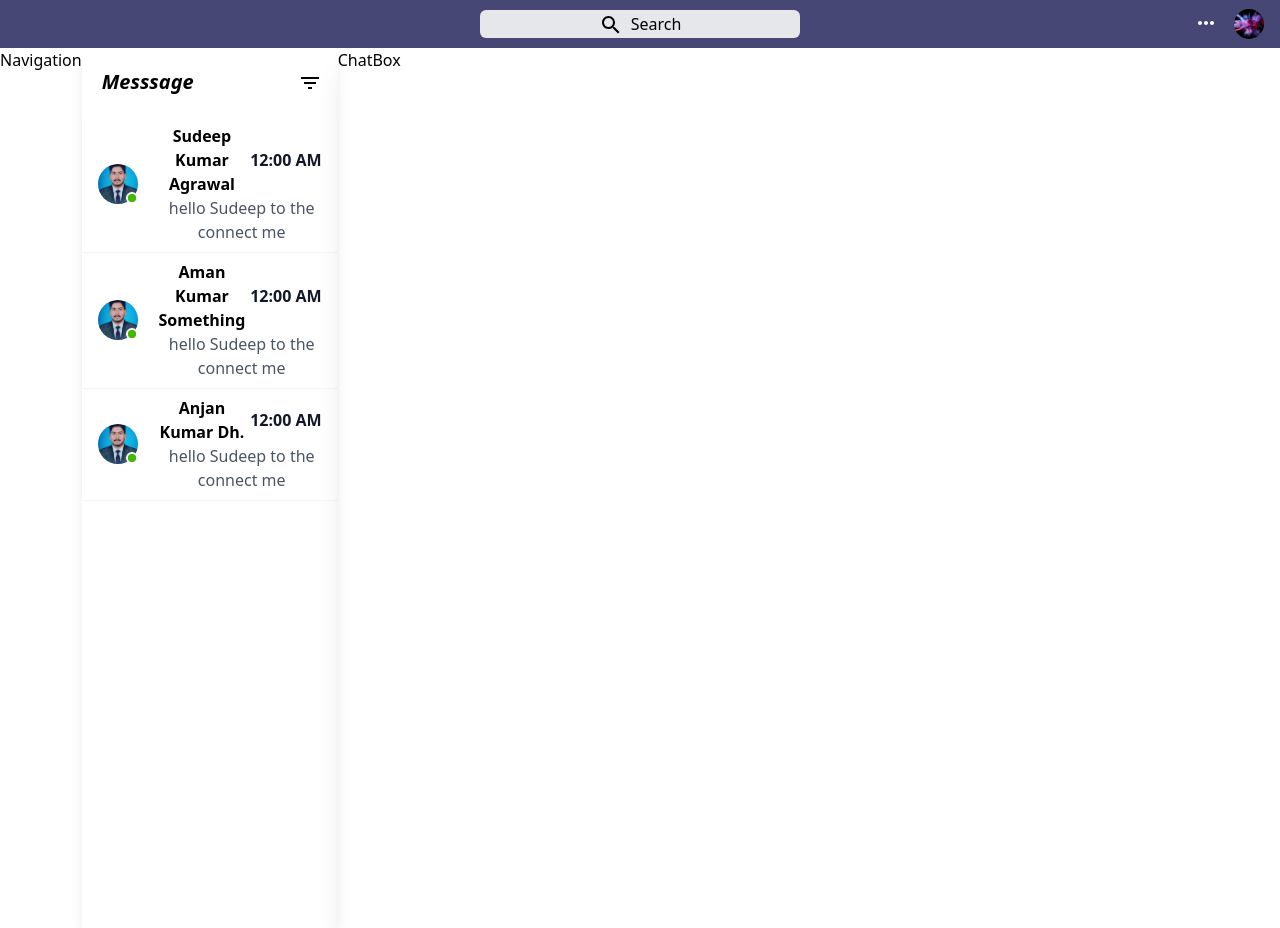
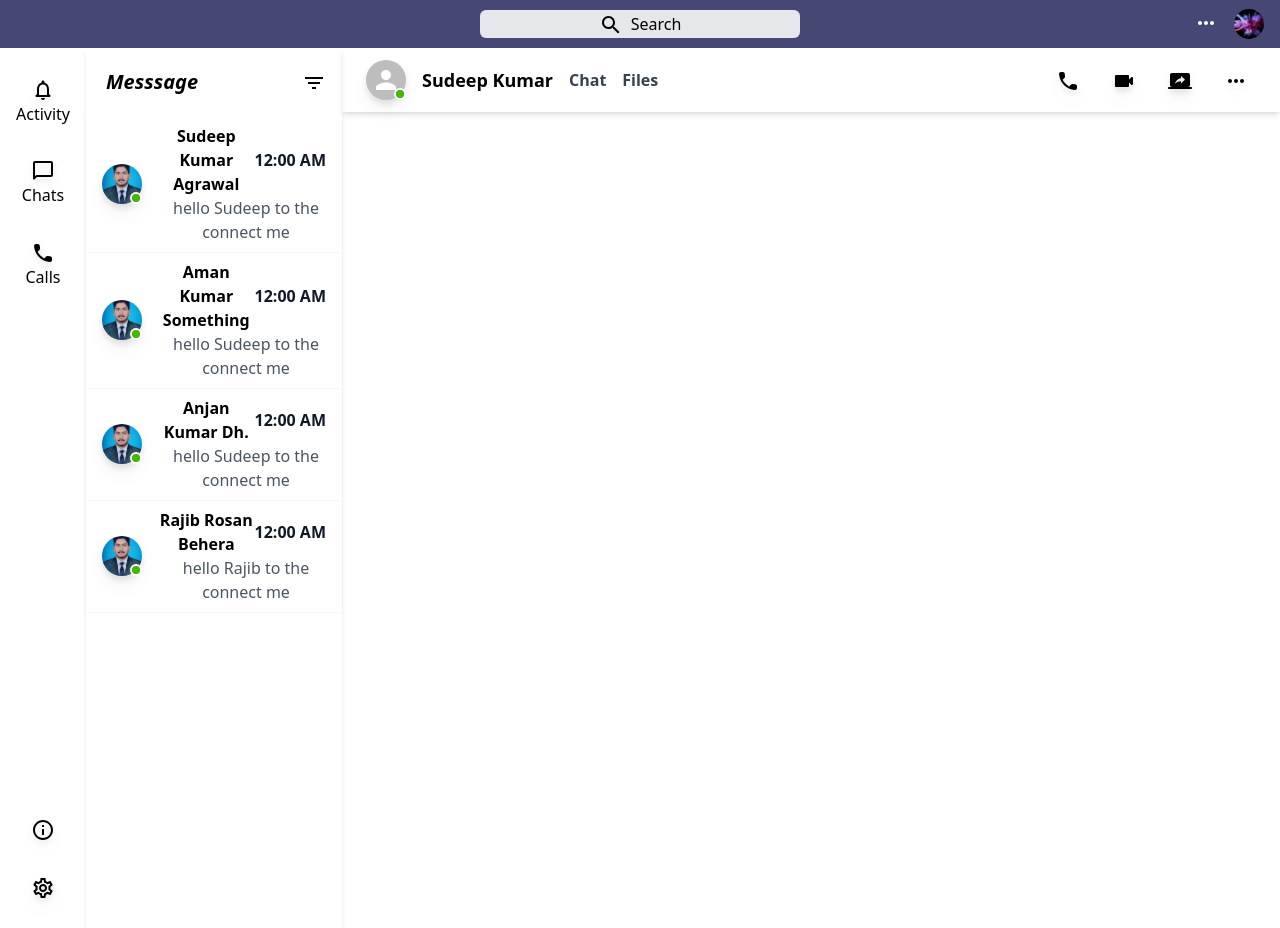
Before and after one commit to Sudeep-kr-1999/Connect-Me, a React (Create React App) app: page / in a window 1280 px wide. Built offline with nearby package versions, Linux system fonts and the light colour scheme.

Commit message:
Navigation Menu and Top User Details Bar in Chatbox Created

```diff
--- a/src/components/ChatBox/ChatBox.tsx
+++ b/src/components/ChatBox/ChatBox.tsx
@@ -1,7 +1,95 @@
-type Props = {}
+import { styled } from "@mui/material/styles";
+import Badge from "@mui/material/Badge";
+import Avatar from "@mui/material/Avatar";
+import CallRoundedIcon from "@mui/icons-material/CallRounded";
+import VideocamRoundedIcon from "@mui/icons-material/VideocamRounded";
+import ScreenShareRoundedIcon from "@mui/icons-material/ScreenShareRounded";
+import MoreHorizIcon from "@mui/icons-material/MoreHoriz";
+type Props = {};
+
+// custom styled badge for showing online status  (& is used for accessing the parent property in this case Badge)
+const StyledBadge = styled(Badge)(({ theme }) => ({
+  "& .MuiBadge-badge": {
+    backgroundColor: "#44b700",
+    color: "#44b700",
+    boxShadow: `0 0 0 2px ${theme.palette.background.paper}`,
+    "&::after": {
+      position: "absolute",
+      top: 0,
+      left: 0,
+      width: "100%",
+      height: "100%",
+      borderRadius: "50%",
+      animation: "ripple 1.2s ease-in-out",
+      border: "1px solid currentColor",
+      content: '""',
+    },
+  },
+  "@keyframes ripple": {
+    "0%": {
+      transform: "scale(.8)",
+      opacity: 1,
+    },
+    "100%": {
+      transform: "scale(2.4)",
+      opacity: 0,
+    },
+  },
+}));
 
 export default function ChatBox({}: Props) {
   return (
-    <div className="chat-menu relative flex flex-1 h-[55em] shadow-xl">ChatBox</div>
-  )
+    <div className="chat-menu relative flex flex-col flex-1 h-[55em] ">
+      {/* top section  */}
+      <div className="topSection relative flex justify-between p-1 px-4 items-center shadow-md">
+        <div className="top-left relative flex items-center">
+          <div className="top-left-first relative flex items-center">
+            <span className="top-avatar relative block m-2">
+              <StyledBadge
+                overlap="circular"
+                anchorOrigin={{ vertical: "bottom", horizontal: "right" }}
+                variant="dot"
+              >
+                <Avatar alt="Sudeep Kumar" src="" className="drop-shadow-lg"></Avatar>
+              </StyledBadge>
+            </span>
+            <span className="top-userName relative block m-2 text-lg font-bold">
+              Sudeep Kumar
+            </span>
+          </div>
+          <div className="top-left-second relative flex items-center">
+            <span className="chats relative block m-2 text-base text-gray-700 font-semibold">
+              Chat
+            </span>
+            <span className="files relative block m-2 text-base text-gray-700 font-semibold">
+              Files
+            </span>
+          </div>
+        </div>
+        <div className="top-right relative flex items-center">
+          <div className="connect-options relative flex items-center">
+            <span className="call-options relative block m-2 mx-4">
+              <CallRoundedIcon className="drop-shadow-lg" />
+            </span>
+            <span className="video-call-options relative block m-2 mx-4">
+              <VideocamRoundedIcon className="drop-shadow-lg" />
+            </span>
+            <span className="screen-share-option relative block m-2 mx-4">
+              <ScreenShareRoundedIcon className="drop-shadow-lg" />
+            </span>
+          </div>
+          <div className="user-setting-option relative flex items-center">
+            <span className="setting-button relative block m-2 mx-4">
+              <MoreHorizIcon className="drop-shadow-lg" />
+            </span>
+          </div>
+        </div>
+      </div>
+
+      {/* middle message section  */}
+      <div className="message-section"></div>
+      {/* lower section  */}
+      <div className="lower-section"></div>
+    </div>
+  );
 }
--- a/src/components/ChatList/ChatList.tsx
+++ b/src/components/ChatList/ChatList.tsx
@@ -6,7 +6,7 @@ type Props = {};
 
 export default function ChatList({}: Props) {
   return (
-    <div className="chatlist-menu relative flex flex-col basis-[20%] h-[55em] shadow-lg">
+    <div className="chatlist-menu relative flex flex-col basis-[20%] h-[55em] shadow-md">
       <div className="chat-bar relative flex w-full">
         <div className="chat-label-container relative flex">
           <span className="chat-label relative block text-xl italic text-black font-bold m-5">
--- a/src/components/ChatUser/ChatUser.tsx
+++ b/src/components/ChatUser/ChatUser.tsx
@@ -1,65 +1,86 @@
-import { styled } from '@mui/material/styles';
-import Badge from '@mui/material/Badge';
-import Avatar from '@mui/material/Avatar';
-import DemoImage from './assets/demo.jpg'
+import { styled } from "@mui/material/styles";
+import Badge from "@mui/material/Badge";
+import Avatar from "@mui/material/Avatar";
+import DemoImage from "./assets/demo.jpg";
 
 type ChatUserProps = {
-  firstName: string
-  middleName?: string
-  lastName: string
-  avatarpath?: string
-  message: string
-  time: string
-}
+  firstName: string;
+  middleName?: string;
+  lastName: string;
+  avatarpath?: string;
+  message: string;
+  time: string;
+};
 
 // custom styled badge for showing online status  (& is used for accessing the parent property in this case Badge)
 const StyledBadge = styled(Badge)(({ theme }) => ({
-  '& .MuiBadge-badge': {
-    backgroundColor: '#44b700',
-    color: '#44b700',
+  "& .MuiBadge-badge": {
+    backgroundColor: "#44b700",
+    color: "#44b700",
     boxShadow: `0 0 0 2px ${theme.palette.background.paper}`,
-    '&::after': {
-      position: 'absolute',
+    "&::after": {
+      position: "absolute",
       top: 0,
       left: 0,
-      width: '100%',
-      height: '100%',
-      borderRadius: '50%',
-      animation: 'ripple 1.2s ease-in-out',
-      border: '1px solid currentColor',
+      width: "100%",
+      height: "100%",
+      borderRadius: "50%",
+      animation: "ripple 1.2s ease-in-out",
+      border: "1px solid currentColor",
       content: '""',
     },
   },
-  '@keyframes ripple': {
-    '0%': {
-      transform: 'scale(.8)',
+  "@keyframes ripple": {
+    "0%": {
+      transform: "scale(.8)",
       opacity: 1,
     },
-    '100%': {
-      transform: 'scale(2.4)',
+    "100%": {
+      transform: "scale(2.4)",
       opacity: 0,
     },
   },
 }));
 
-export default function ChatUser({ firstName, middleName, lastName, avatarpath, message, time }: ChatUserProps) {
+export default function ChatUser({
+  firstName,
+  middleName,
+  lastName,
+  avatarpath,
+  message,
+  time,
+}: ChatUserProps) {
   return (
     <div className="chat-user relative flex h-fit flex-1 p-2 shadow-sm rounded-sm">
       <div className="user-avatar relative w-14 mr-2 flex items-center justify-center rounded-full">
         <StyledBadge
           overlap="circular"
-          anchorOrigin={{ vertical: 'bottom', horizontal: 'right' }}
+          anchorOrigin={{ vertical: "bottom", horizontal: "right" }}
           variant="dot"
         >
-          <Avatar alt={middleName === null || middleName === '' ? firstName + " " + lastName : firstName + " " + middleName + " " + lastName} src={avatarpath === null || avatarpath === '' ? DemoImage : avatarpath} >
-            {middleName === null || middleName === '' ? firstName + " " + lastName : firstName + " " + middleName + " " + lastName}
+          <Avatar
+            className="drop-shadow-lg"
+            alt={
+              middleName === null || middleName === ""
+                ? firstName + " " + lastName
+                : firstName + " " + middleName + " " + lastName
+            }
+            src={
+              avatarpath === null || avatarpath === "" ? DemoImage : avatarpath
+            }
+          >
+            {middleName === null || middleName === ""
+              ? firstName + " " + lastName
+              : firstName + " " + middleName + " " + lastName}
           </Avatar>
         </StyledBadge>
       </div>
       <div className="msg-section relative flex flex-col flex-1">
         <div className="name-and-time relative flex">
           <span className="name relative flex flex-1 items-center justify-start font-sans font-semibold">
-            {middleName === null || middleName === '' ? firstName + " " + lastName : firstName + " " + middleName + " " + lastName}
+            {middleName === null || middleName === ""
+              ? firstName + " " + lastName
+              : firstName + " " + middleName + " " + lastName}
           </span>
           <span className="time relative flex items-center justify-end pr-2 font-sans font-semibold text-gray-900">
             {time}
@@ -70,5 +91,5 @@ export default function ChatUser({ firstName, middleName, lastName, avatarpath,
         </div>
       </div>
     </div>
-  )
+  );
 }
--- a/src/components/DemoData/DemoData.ts
+++ b/src/components/DemoData/DemoData.ts
@@ -30,4 +30,12 @@ export const DemoUserData: {
     message: "hello Sudeep to the connect me",
     time: "12:00 AM",
   },
+  {
+    firstName: "Rajib",
+    middleName: "Rosan",
+    lastName: "Behera",
+    avatarpath: "",
+    message: "hello Rajib to the connect me",
+    time: "12:00 AM",
+  },
 ];
--- a/src/components/Navigation/Navigation.tsx
+++ b/src/components/Navigation/Navigation.tsx
@@ -1,7 +1,37 @@
-type Props = {}
+import NotificationsNoneRoundedIcon from "@mui/icons-material/NotificationsNoneRounded";
+import ChatBubbleOutlineRoundedIcon from "@mui/icons-material/ChatBubbleOutlineRounded";
+import CallRoundedIcon from "@mui/icons-material/CallRounded";
+import SettingsOutlinedIcon from "@mui/icons-material/SettingsOutlined";
+import InfoOutlinedIcon from "@mui/icons-material/InfoOutlined";
+type Props = {};
 
 export default function Navigation({}: Props) {
   return (
-    <div className="navigation-menu relative flex basis-[5%] h-[55em] ">Navigation</div>
-  )
+    <div className="navigation-menu relative flex flex-col basis-[5%] h-[55em]">
+      <div className="uppper-nav relative flex flex-col basis-4/5 pt-3 justify-start items-center">
+        <div className="notification relative block m-4">
+          <NotificationsNoneRoundedIcon  className="drop-shadow-lg"/>
+          <span className="notification-label relative block">Activity</span>
+        </div>
+        <div className="chat relative block m-4">
+          <ChatBubbleOutlineRoundedIcon className="drop-shadow-lg"/>
+          <span className="chat-label relative block">Chats</span>
+        </div>
+        <div className="calls relative block m-4">
+          <CallRoundedIcon className="drop-shadow-lg" />
+          <span className="calls-label relative block">Calls</span>
+        </div>
+      </div>
+      <div className="lower-nav relative flex flex-1 flex-col justify-end items-center pb-3">
+        <div className="aboutme relative m-4">
+          <InfoOutlinedIcon className="drop-shadow-lg"/>
+          {/* <span className="about-label relative block">About</span> */}
+        </div>
+        <div className="setting relative block m-4">
+          <SettingsOutlinedIcon className="drop-shadow-lg" />
+          {/* <span className="setting-label relative block">Setting</span> */}
+        </div>
+      </div>
+    </div>
+  );
 }
```
